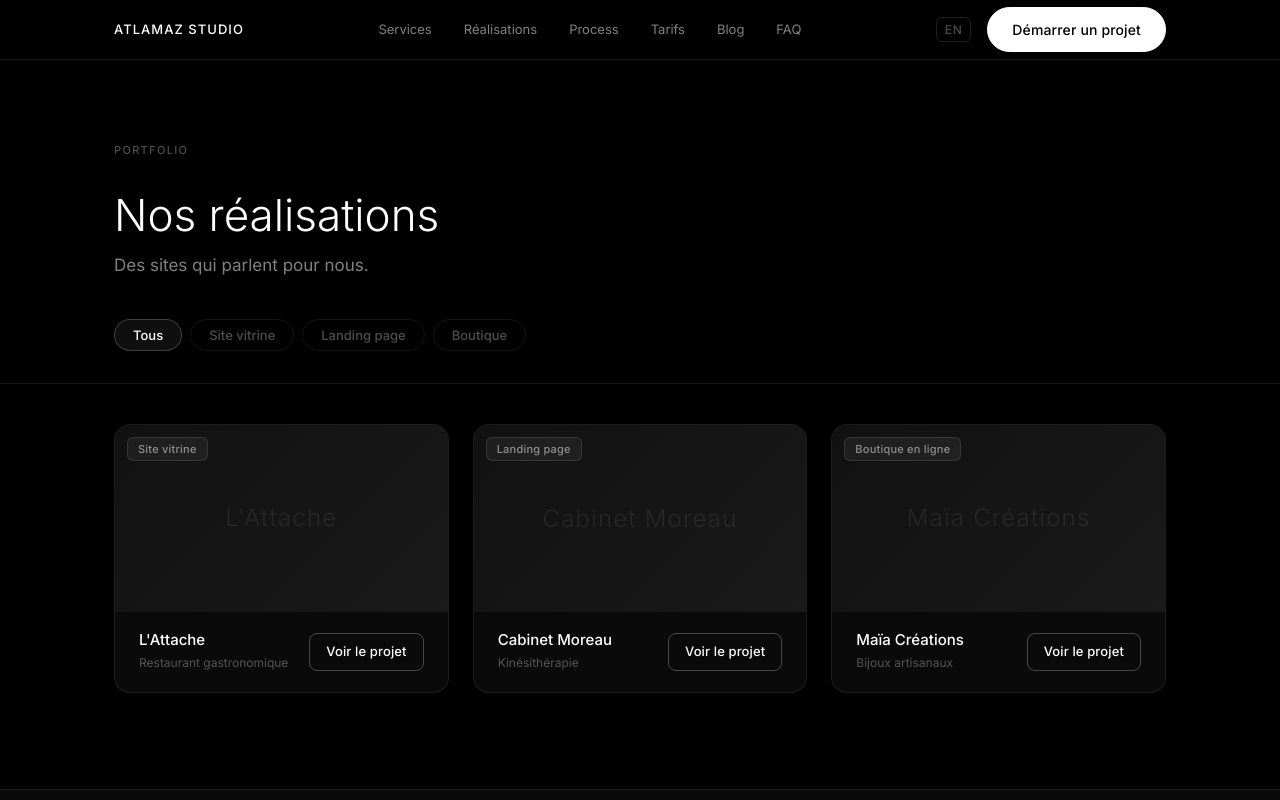
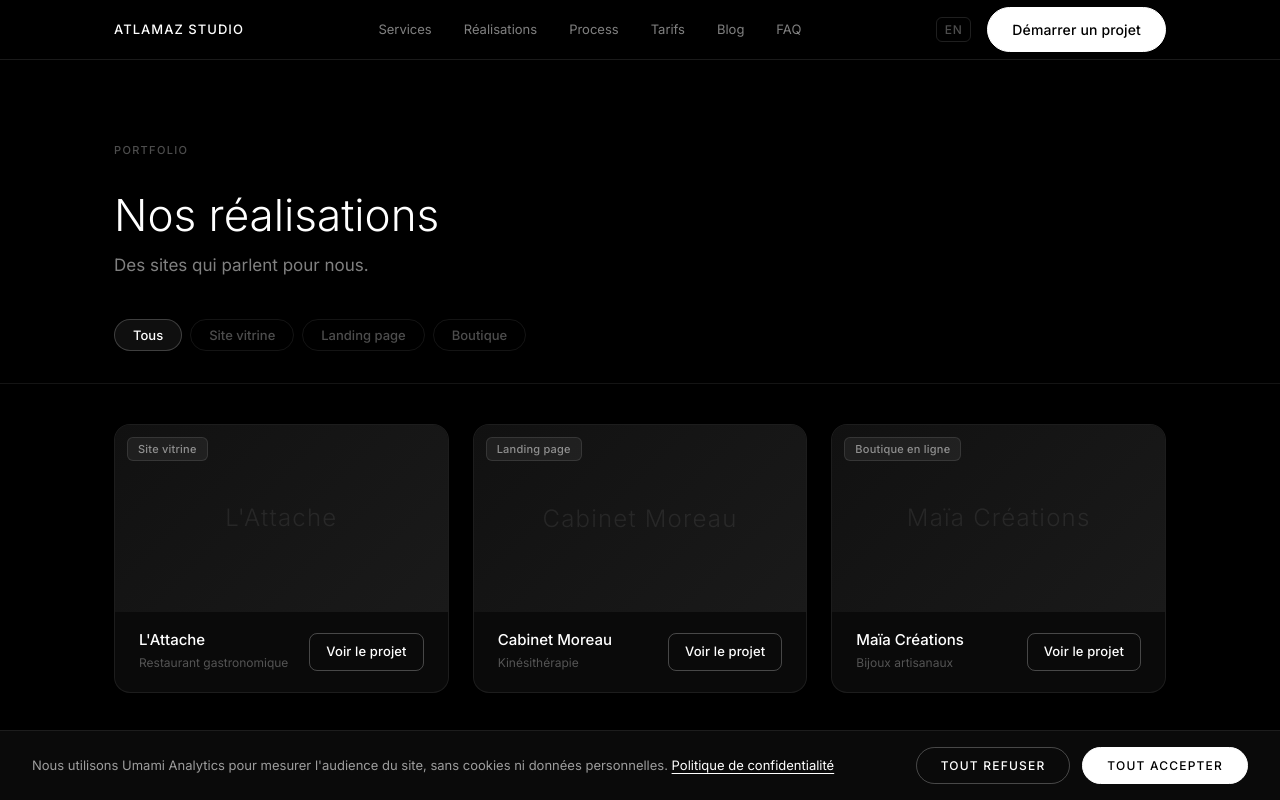
Before and after one commit to Serhat-code/Atlamaz-Studio, a React (Vite) app: page /realisations in a window 1280 px wide. Shown: the top 800 px of the page. Built offline with nearby package versions, Linux system fonts and the light colour scheme.

Commit message:
SEO amelioration + bandeau cookies

```diff
--- a/index.html
+++ b/index.html
@@ -10,6 +10,11 @@
     <link rel="manifest" href="/site.webmanifest" />
     <meta name="viewport" content="width=device-width, initial-scale=1.0" />
     <meta name="theme-color" content="#000000" />
+
+    <!-- Google Fonts — preconnect pour éviter le blocage du rendu -->
+    <link rel="preconnect" href="https://fonts.googleapis.com" />
+    <link rel="preconnect" href="https://fonts.gstatic.com" crossorigin />
+    <link href="https://fonts.googleapis.com/css2?family=Inter:wght@300;400;500;600&display=swap" rel="stylesheet" />
 
     <!-- SEO de base (surchargé par react-helmet-async sur chaque page) -->
     <title>Atlamaz Studio — Création de sites web à Lyon</title>
@@ -64,22 +69,7 @@
     }
     </script>
 
-    <!-- Klaro — Bandeau cookies RGPD (conforme CNIL) -->
-    <!-- La config est dans /public/config/klaro-config.js -->
-    <script src="/config/klaro-config.js"></script>
-    <script
-      defer
-      data-config="klaroConfig"
-      src="https://cdn.kiprotect.com/klaro/v0.7/klaro.js"
-    ></script>
-
-    <!-- Umami Analytics (sans cookies, sans données perso, conforme RGPD) -->
-    <script defer src="https://cloud.umami.is/script.js" data-website-id="6f36d276-5504-4d54-8365-80b3a7a22b8d"></script>
-
-    <!-- Resend — Emails transactionnels (confirmation de formulaire) -->
-    <!-- Configurer dans une Vercel Edge Function ou API Route :      -->
-    <!-- POST /api/send-confirmation → Resend SDK → email de confirmation -->
-    <!-- Documentation : https://resend.com/docs                     -->
+    <!-- Umami Analytics — chargé dynamiquement par CookieBanner.jsx après consentement -->
   </head>
   <body>
     <div id="root"></div>
--- a/public/config/klaro-config.js
+++ /dev/null
@@ -1,64 +0,0 @@
-// ============================================================
-// ATLAMAZ STUDIO — Klaro Cookie Consent Configuration
-// Fichier servi statiquement depuis /public/config/klaro-config.js
-// Documentation : https://heyklaro.com/docs/
-// ============================================================
-
-window.klaroConfig = {
-  lang: 'fr',
-  position: 'bottom',
-  noAutoLoad: false,
-  acceptAll: true,
-
-  // Bouton Refuser aussi visible qu'Accepter (conformité CNIL)
-  hideDeclineAll: false,
-
-  privacyPolicy: '/politique-confidentialite',
-  cookieExpiresAfterDays: 365,
-
-  translations: {
-    fr: {
-      consentModal: {
-        title: 'Vos préférences de confidentialité',
-        description:
-          "Ce site utilise des outils de mesure d'audience anonymes (Umami). Aucune donnée personnelle n'est partagée avec des tiers.",
-      },
-      acceptAll: 'Tout accepter',
-      declineAll: 'Tout refuser',
-      acceptSelected: 'Accepter la sélection',
-      close: 'Fermer',
-      save: 'Enregistrer',
-      purposes: {
-        analytics: 'Statistiques',
-      },
-    },
-    en: {
-      consentModal: {
-        title: 'Your privacy preferences',
-        description:
-          'This website uses anonymous analytics tools (Umami). No personal data is shared with third parties.',
-      },
-      acceptAll: 'Accept all',
-      declineAll: 'Decline all',
-      acceptSelected: 'Accept selection',
-      close: 'Close',
-      save: 'Save',
-      purposes: {
-        analytics: 'Analytics',
-      },
-    },
-  },
-
-  services: [
-    {
-      name: 'umami',
-      title: 'Umami Analytics',
-      description:
-        "Outil d'analyse d'audience open source, sans cookies, sans données personnelles identifiables.",
-      required: false,
-      default: false, // Off par défaut — conformité CNIL opt-in
-      purposes: ['analytics'],
-      cookies: [],
-    },
-  ],
-};
--- a/src/App.jsx
+++ b/src/App.jsx
@@ -5,8 +5,9 @@ import { HelmetProvider } from 'react-helmet-async';
 import { fr } from './i18n/fr';
 import { en } from './i18n/en';
 
-import Navbar  from './components/Navbar';
-import Footer  from './components/Footer';
+import Navbar       from './components/Navbar';
+import Footer       from './components/Footer';
+import CookieBanner from './components/CookieBanner';
 
 import Home                    from './pages/Home';
 import Realisations            from './pages/Realisations';
@@ -31,6 +32,7 @@ function Layout({ t, lang, onLangToggle, children }) {
       <Navbar t={t} lang={lang} onLangToggle={onLangToggle} />
       <main>{children}</main>
       <Footer t={t} />
+      <CookieBanner />
     </>
   );
 }
--- /dev/null
+++ b/src/components/CookieBanner.jsx
@@ -0,0 +1,63 @@
+import { useState, useEffect } from 'react';
+import { Link } from 'react-router-dom';
+import styles from '../styles/CookieBanner.module.css';
+
+const UMAMI_SCRIPT = 'https://cloud.umami.is/script.js';
+const UMAMI_ID     = '6f36d276-5504-4d54-8365-80b3a7a22b8d';
+const CONSENT_KEY  = 'cookie_consent';
+
+function loadUmami() {
+  if (document.querySelector(`script[data-website-id="${UMAMI_ID}"]`)) return;
+  const script = document.createElement('script');
+  script.defer = true;
+  script.src   = UMAMI_SCRIPT;
+  script.setAttribute('data-website-id', UMAMI_ID);
+  document.head.appendChild(script);
+}
+
+export default function CookieBanner() {
+  const [visible, setVisible] = useState(false);
+
+  useEffect(() => {
+    const consent = localStorage.getItem(CONSENT_KEY);
+    if (!consent) {
+      setVisible(true);
+    } else if (consent === 'accepted') {
+      loadUmami();
+    }
+  }, []);
+
+  function handleAccept() {
+    localStorage.setItem(CONSENT_KEY, 'accepted');
+    loadUmami();
+    setVisible(false);
+  }
+
+  function handleRefuse() {
+    localStorage.setItem(CONSENT_KEY, 'refused');
+    setVisible(false);
+  }
+
+  if (!visible) return null;
+
+  return (
+    <div className={styles.banner} role="dialog" aria-label="Gestion des cookies">
+      <div className={styles.inner}>
+        <p className={styles.text}>
+          Nous utilisons Umami Analytics pour mesurer l'audience du site, sans cookies ni données personnelles.{' '}
+          <Link to="/politique-confidentialite" className={styles.policyLink}>
+            Politique de confidentialité
+          </Link>
+        </p>
+        <div className={styles.buttons}>
+          <button onClick={handleRefuse} className={styles.btnRefuse}>
+            Tout refuser
+          </button>
+          <button onClick={handleAccept} className={styles.btnAccept}>
+            Tout accepter
+          </button>
+        </div>
+      </div>
+    </div>
+  );
+}
--- /dev/null
+++ b/src/styles/CookieBanner.module.css
@@ -0,0 +1,100 @@
+/* ── Bandeau cookies custom ───────────────────────────────── */
+.banner {
+  position: fixed;
+  bottom: 0;
+  left: 0;
+  right: 0;
+  z-index: 9999;
+  background: #0a0a0a;
+  border-top: 0.5px solid rgba(255, 255, 255, 0.08);
+}
+
+.inner {
+  display: flex;
+  align-items: center;
+  justify-content: space-between;
+  gap: var(--space-8);
+  padding: var(--space-4) var(--space-8);
+  max-width: 1280px;
+  margin: 0 auto;
+}
+
+/* ── Texte ────────────────────────────────────────────────── */
+.text {
+  font-size: 13px;
+  color: rgba(255, 255, 255, 0.6);
+  line-height: 1.6;
+}
+
+.policyLink {
+  color: #ffffff;
+  text-decoration: underline;
+  text-underline-offset: 3px;
+  transition: opacity 0.15s;
+}
+
+.policyLink:hover {
+  opacity: 0.75;
+}
+
+/* ── Boutons ──────────────────────────────────────────────── */
+.buttons {
+  display: flex;
+  align-items: center;
+  gap: var(--space-3);
+  flex-shrink: 0;
+}
+
+.btnRefuse,
+.btnAccept {
+  padding: 10px 24px;
+  border-radius: 30px;
+  font-size: 12px;
+  font-weight: var(--font-weight-medium);
+  letter-spacing: 0.1em;
+  text-transform: uppercase;
+  cursor: pointer;
+  white-space: nowrap;
+  transition: opacity 0.15s, border-color 0.15s;
+  font-family: var(--font-family);
+}
+
+.btnRefuse {
+  background: transparent;
+  border: 0.5px solid rgba(255, 255, 255, 0.25);
+  color: #ffffff;
+}
+
+.btnRefuse:hover {
+  border-color: rgba(255, 255, 255, 0.55);
+}
+
+.btnAccept {
+  background: #ffffff;
+  border: 0.5px solid #ffffff;
+  color: #000000;
+}
+
+.btnAccept:hover {
+  opacity: 0.88;
+}
+
+/* ── Responsive ────────────────────────────────────────────── */
+@media (max-width: 768px) {
+  .inner {
+    flex-direction: column;
+    align-items: flex-start;
+    gap: var(--space-4);
+    padding: var(--space-4) var(--space-4);
+  }
+
+  .buttons {
+    width: 100%;
+  }
+
+  .btnRefuse,
+  .btnAccept {
+    flex: 1;
+    text-align: center;
+  }
+}
--- a/src/styles/global.css
+++ b/src/styles/global.css
@@ -4,7 +4,7 @@
    ============================================================ */
 
 /* ── Google Fonts ─────────────────────────────────────────── */
-@import url('https://fonts.googleapis.com/css2?family=Inter:wght@300;400;500;600&display=swap');
+/* Chargé via <link> dans index.html avec preconnect (meilleure perf) */
 
 /* ── CSS Custom Properties (Design Tokens) ────────────────── */
 :root {
--- a/vite.config.js
+++ b/vite.config.js
@@ -36,6 +36,15 @@ const blogRoutes = articleSlugs.map((slug) => `/blog/${slug}`);
 
 // https://vite.dev/config/
 export default defineConfig({
+  build: {
+    rollupOptions: {
+      output: {
+        manualChunks: {
+          vendor: ['react', 'react-dom', 'react-router-dom'],
+        },
+      },
+    },
+  },
   plugins: [
     react(),
     sitemap({
```
